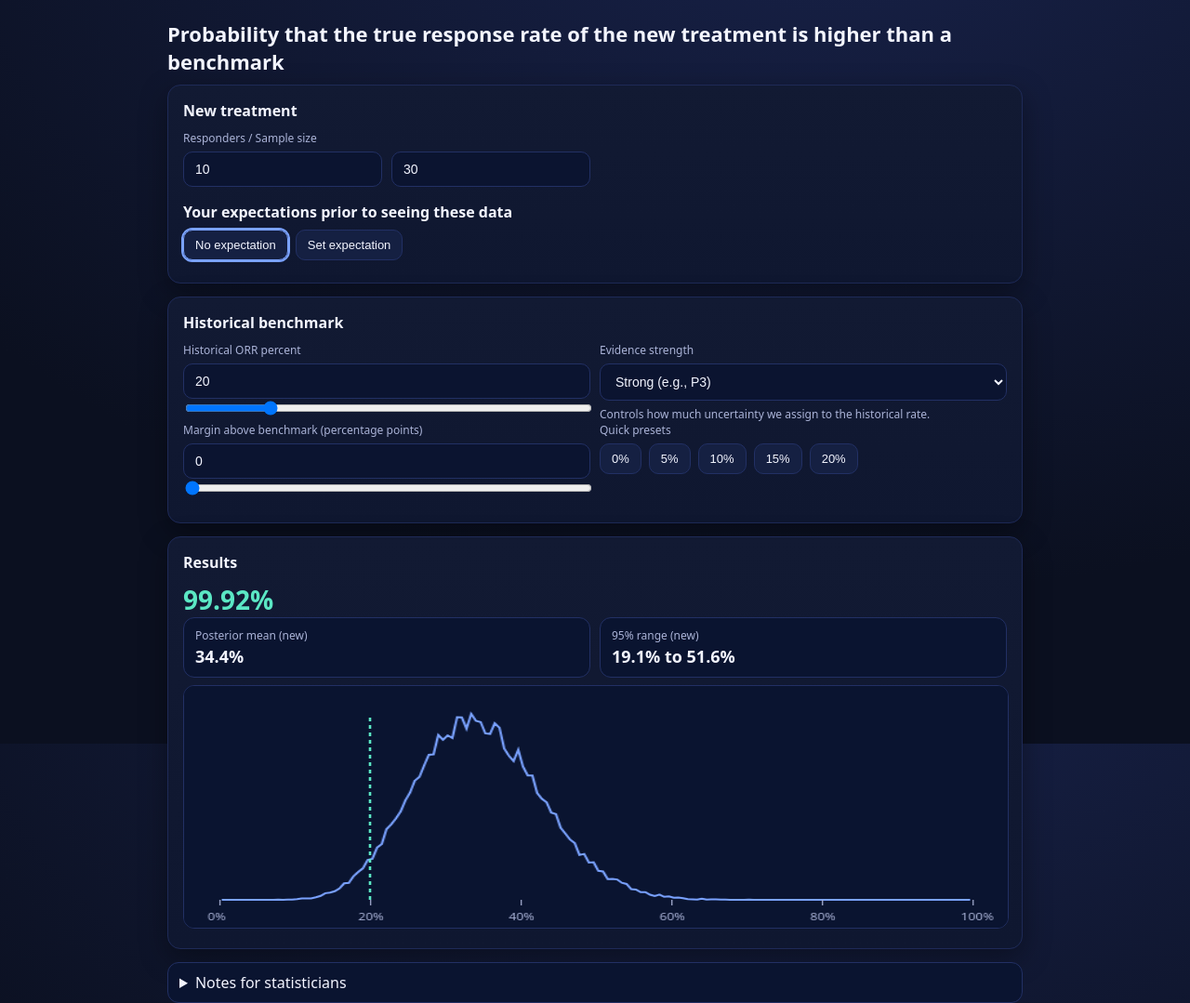
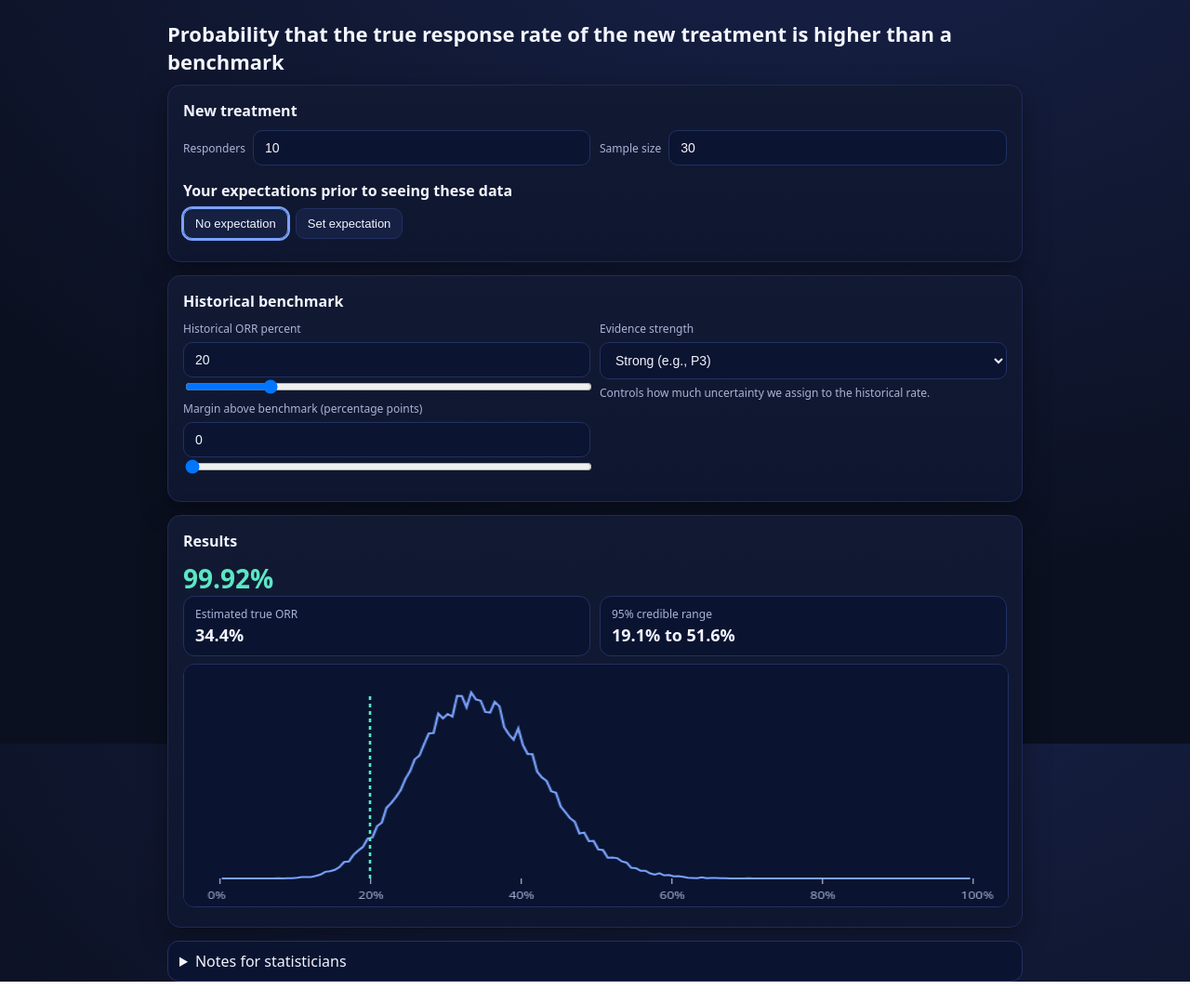
Before and after one commit to ayandreev/bayesian-response-rate, a plain HTML site: page index.html in a window 1280 px wide. Shown: the whole page at 93% size. After the commit the page ends 1056 px from the top, so only its background shows below. Drawn offline with Linux system fonts and the light colour scheme.

Commit message:
Update index.html

```diff
--- a/index.html
+++ b/index.html
@@ -40,13 +40,14 @@
     <div class="grid">
       <div class="card"><div class="body">
         <h2 style="font-size:16px; margin:0 0 10px;">New treatment</h2>
-        <div class="row2">
-          <div>
-            <label>Responders / Sample size</label>
-            <div class="row2">
-              <input id="x" type="number" min="0" step="1" value="10" />
-              <input id="n" type="number" min="1" step="1" value="30" />
-            </div>
+        <div class="row2" style="align-items:end;">
+          <div style="display:grid; grid-template-columns:auto 1fr; gap:8px; align-items:center;">
+            <span style="font-size:12px; color:var(--muted);">Responders</span>
+            <input id="x" type="number" min="0" step="1" value="10" />
+          </div>
+          <div style="display:grid; grid-template-columns:auto 1fr; gap:8px; align-items:center;">
+            <span style="font-size:12px; color:var(--muted);">Sample size</span>
+            <input id="n" type="number" min="1" step="1" value="30" />
           </div>
         </div>
 
@@ -97,16 +98,7 @@
             <input id="marginPct" type="number" min="0" max="50" step="0.1" value="0" />
             <input id="marginPctSlider" type="range" min="0" max="50" step="0.1" value="0" />
           </div>
-          <div>
-            <label>Quick presets</label>
-            <div class="btnbar" id="margin-presets">
-              <button class="btn" data-m="0">0%</button>
-              <button class="btn" data-m="5">5%</button>
-              <button class="btn" data-m="10">10%</button>
-              <button class="btn" data-m="15">15%</button>
-              <button class="btn" data-m="20">20%</button>
-            </div>
-          </div>
+          <div></div>
         </div>
         <div class="sp"></div>
         <div class="warn" id="warn"></div>
@@ -116,8 +108,8 @@
         <h2 style="font-size:16px; margin:0 0 10px;">Results</h2>
         <div class="big" id="probtext">0.00%</div>
         <div class="kpi">
-          <div class="pill"><div class="title">Posterior mean (new)</div><div class="val" id="postmean">–</div></div>
-          <div class="pill"><div class="title">95% range (new)</div><div class="val" id="ci">–</div></div>
+          <div class="pill"><div class="title">Estimated true ORR</div><div class="val" id="postmean">–</div></div>
+          <div class="pill"><div class="title">95% credible range</div><div class="val" id="ci">–</div></div>
         </div>
         <div class="sp"></div>
         <canvas id="plot" width="700" height="260" aria-label="Posterior density plot for new"></canvas>
@@ -126,7 +118,7 @@
       <details>
         <summary>Notes for statisticians</summary>
         <div class="body" style="padding:0; margin-top:8px;">
-          <p class="note">New treatment: Binomial likelihood with Beta prior. “No expectation” uses Beta(1,1). “Set expectation” uses mean m and effective sample size s (ESS) to set Beta(ms, (1−m)s). Historical benchmark is modeled as θ_hist ∼ Beta(m0·μ0, m0·(1−μ0)), where μ0 is the entered percent and m0 is chosen by strength (weak=20, moderate=60, strong=200). We report P(θ_new > θ_hist + δ) via Monte Carlo sampling, where δ is the user-entered absolute margin (percentage points). The 95% range shown is a 95% credible interval from the sample quantiles.</p>
+          <p class="note">New treatment: Binomial likelihood with Beta prior. “No expectation” uses Beta(1,1). “Set expectation” uses mean m and effective sample size s (ESS) to set Beta(ms, (1−m)s). Historical benchmark is modeled as θ<sub>hist</sub> ∼ Beta(m₀·μ₀, m₀·(1−μ₀)), where μ₀ is the entered percent and m₀ is chosen by strength (weak=20, moderate=60, strong=200). We report P(θ<sub>new</sub> > θ<sub>hist</sub> + δ) via Monte Carlo sampling, where δ is the user-entered absolute margin (percentage points). The 95% range shown is a 95% credible interval from the sample quantiles.</p>
         </div>
       </details>
     </div>
@@ -170,7 +162,7 @@ const els = {
   pNone: document.getElementById('prior-none'), pExpect: document.getElementById('prior-expect'), priorPanel: document.getElementById('prior-expect-panel'),
   priorMeanPct: document.getElementById('prior-mean-pct'), priorStrengthCat: document.getElementById('prior-strength-cat'),
   thrPct: document.getElementById('thrPct'), thrPctSlider: document.getElementById('thrPctSlider'), histStrengthCat: document.getElementById('hist-strength-cat'),
-  marginPct: document.getElementById('marginPct'), marginPctSlider: document.getElementById('marginPctSlider'), marginPresets: document.getElementById('margin-presets'),
+  marginPct: document.getElementById('marginPct'), marginPctSlider: document.getElementById('marginPctSlider'),
   probtext: document.getElementById('probtext'), postmean: document.getElementById('postmean'), ci: document.getElementById('ci'), plot: document.getElementById('plot'), warn: document.getElementById('warn')
 };
 
@@ -221,16 +213,11 @@ function bind(){
   // Core inputs
   [els.x, els.n, els.priorMeanPct, els.priorStrengthCat, els.histStrengthCat].forEach(e=> e.addEventListener('input', compute));
 
-  // Two-way bind historical % and margin % number <-> slider
+  // Two-way bindings
   els.thrPct.addEventListener('input', ()=>{ els.thrPctSlider.value = els.thrPct.value; compute(); });
   els.thrPctSlider.addEventListener('input', ()=>{ els.thrPct.value = els.thrPctSlider.value; compute(); });
   els.marginPct.addEventListener('input', ()=>{ els.marginPctSlider.value = els.marginPct.value; compute(); });
   els.marginPctSlider.addEventListener('input', ()=>{ els.marginPct.value = els.marginPctSlider.value; compute(); });
-
-  // Quick preset buttons for margin
-  els.marginPresets.querySelectorAll('button').forEach(btn=>{
-    btn.addEventListener('click', ()=>{ const v = btn.getAttribute('data-m'); els.marginPct.value = v; els.marginPctSlider.value = v; compute(); });
-  });
 }
 
 bind();
```
